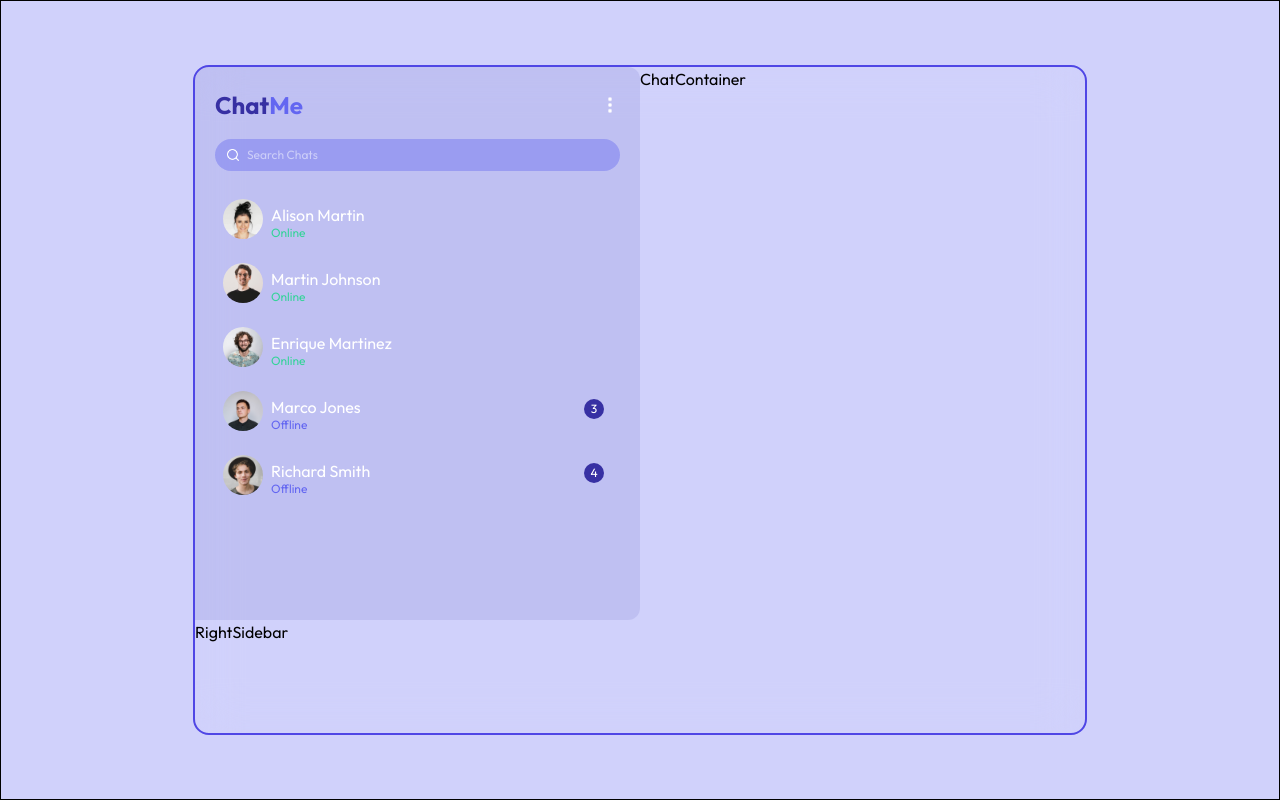
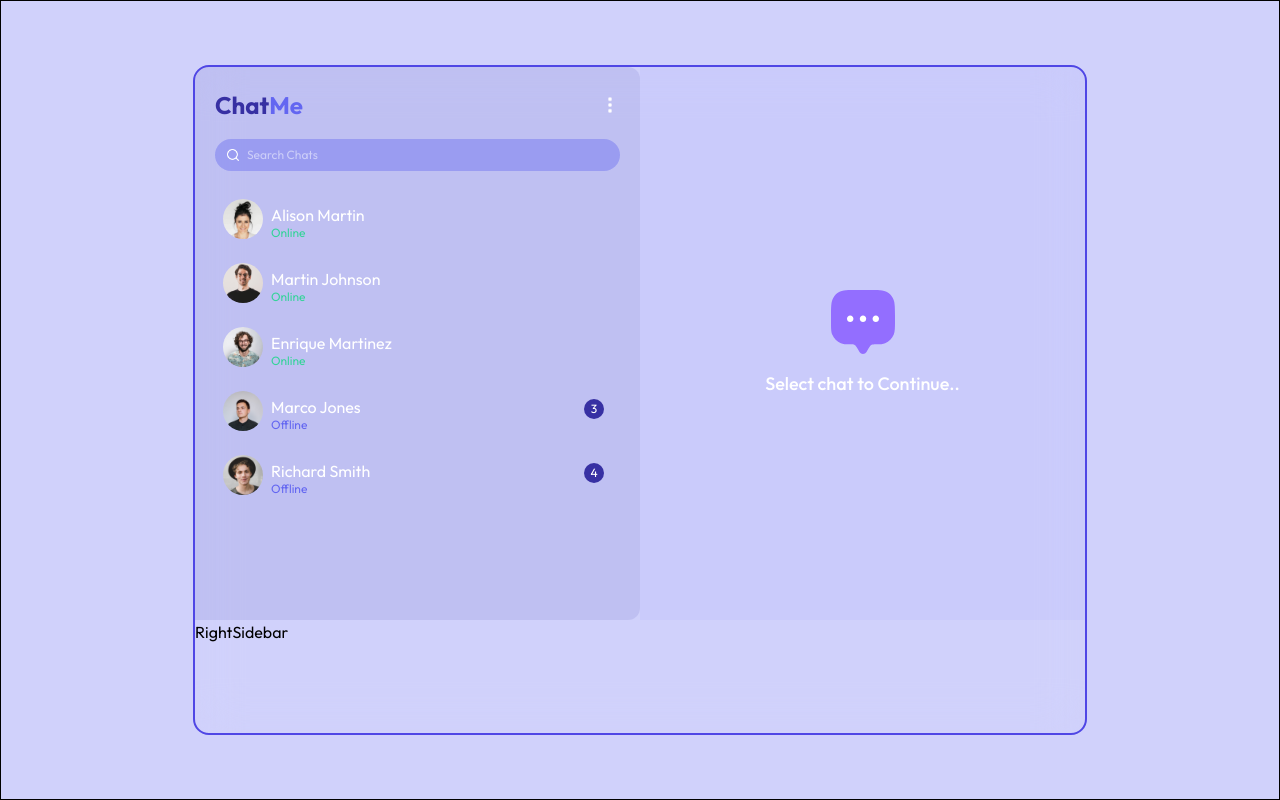
Before and after one commit to Thushan2002/chatMe--reactjs, a React (Vite) app: page / in a window 1280 px wide. Built offline with nearby package versions, Linux system fonts and the light colour scheme.

Commit message:
feat: chat container header added

```diff
--- a/src/components/ChatContainer.jsx
+++ b/src/components/ChatContainer.jsx
@@ -1,7 +1,32 @@
 import React from "react";
+import assets from "../assets/assets";
 
-const ChatContainer = () => {
-  return <div>ChatContainer</div>;
+const ChatContainer = ({ selectedChat, setSelectedChat }) => {
+  return selectedChat ? (
+    <div className="h-full overflow-scroll relative backdrop-blur-2xl">
+      <div className="flex items-center py-3 mx-4 border-gray-100 border-b">
+        <img src={assets.profile_martin} alt="" className="w-8 rounded-full" />
+        <p className="flex-1 text-sm text-white flex items-center gap-2">
+          Joe Root{" "}
+          <span className="w-2 h-2 rounded-full bg-secondary-light"></span>
+        </p>
+        <img
+          onClick={() => setSelectedChat(null)}
+          src={assets.arrow_icon}
+          alt=""
+          className="md:hidden max-w-7"
+        />
+        <img src={assets.help_icon} alt="" className="max-md:hidden max-w-5" />
+      </div>
+    </div>
+  ) : (
+    <div className="flex flex-col items-center justify-center h-full gap-4 bg-primary-light/5">
+      <img src={assets.logo_icon} alt="" className="max-w-16" />
+      <p className="text-lg font-medium text-white">
+        Select chat to Continue..
+      </p>
+    </div>
+  );
 };
 
 export default ChatContainer;
```
